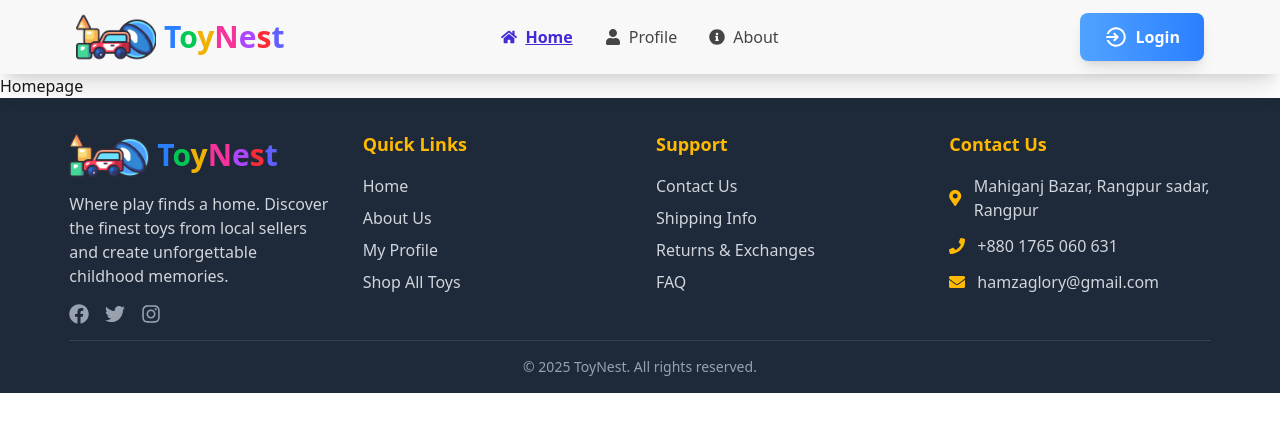
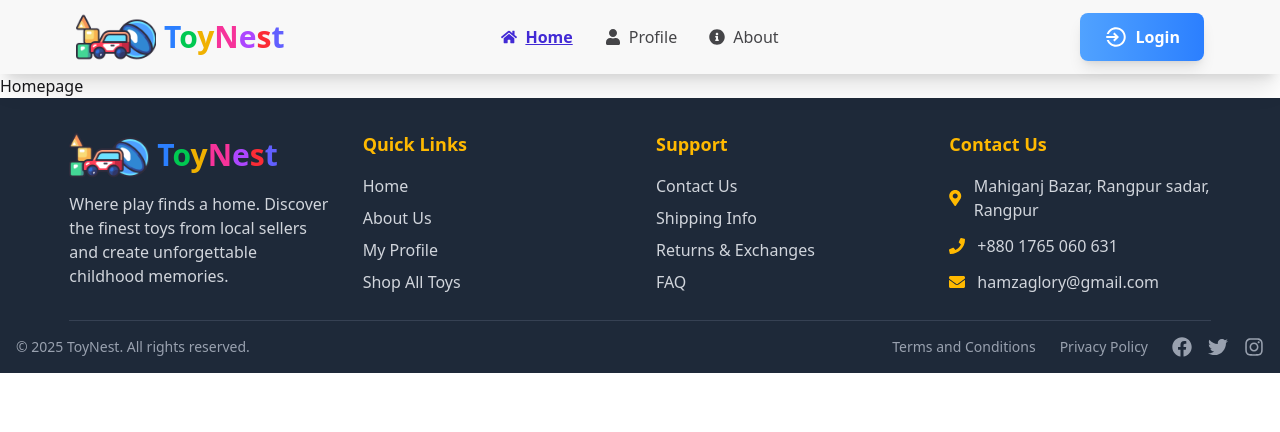
Before and after one commit to hadialhamza/toy-nest, a React (Vite) app: page / in a window 1280 px wide. Shown: the top 432 px of the page. Built offline with nearby package versions, Linux system fonts and the light colour scheme; no server answers.

Commit message:
fix the footer social links

```diff
--- a/src/Components/Footer/Footer.jsx
+++ b/src/Components/Footer/Footer.jsx
@@ -21,33 +21,11 @@ const Footer = () => {
                 <Logo />
               </Link>
             </div>
-
             <p className="text-gray-300 mb-4">
               Where play finds a home. Discover the finest toys from local
               sellers and create unforgettable childhood memories.
             </p>
-            <div className="flex space-x-4">
-              <a
-                href="https://www.facebook.com/hadialhamza"
-                className="text-gray-400 hover:text-blue-400 transition-colors"
-              >
-                <FaFacebook size={20} />
-              </a>
-              <a
-                href="https://x.com/"
-                className="text-gray-400 hover:text-blue-400 transition-colors"
-              >
-                <FaTwitter size={20} />
-              </a>
-              <a
-                href="https://www.instagram.com/"
-                className="text-gray-400 hover:text-pink-400 transition-colors"
-              >
-                <FaInstagram size={20} />
-              </a>
-            </div>
           </div>
-
           <div>
             <h4 className="text-lg font-semibold mb-4 text-amber-400">
               Quick Links
@@ -87,7 +65,6 @@ const Footer = () => {
               </li>
             </ul>
           </div>
-
           <div>
             <h4 className="text-lg font-semibold mb-4 text-amber-400">
               Support
@@ -152,12 +129,48 @@ const Footer = () => {
         </div>
         <div className="mt-4 border-t border-gray-700"></div>
       </div>
-
       <div className="bg-gray-800 py-4">
-        <div className="w-11/12 mx-auto px-4">
-          <div className="flex flex-col md:flex-row justify-center items-center">
+        <div className="container mx-auto px-4">
+          <div className="flex flex-col md:flex-row justify-between items-center">
             <div className="text-gray-400 text-sm mb-2 md:mb-0">
-              © 2025 ToyNest. All rights reserved.
+              © {new Date().getFullYear()} ToyNest. All rights reserved.
+            </div>
+            <div className="flex flex-wrap justify-center gap-4 md:gap-6 text-sm">
+              <a
+                href="#"
+                className="text-gray-400 hover:text-white transition-colors"
+              >
+                Terms and Conditions
+              </a>
+              <a
+                href="#"
+                className="text-gray-400 hover:text-white transition-colors"
+              >
+                Privacy Policy
+              </a>
+              <div className="flex space-x-4">
+                <a
+                  target="_blank"
+                  href="https://www.facebook.com/hadialhamza"
+                  className="text-gray-400 hover:text-blue-400 transition-colors"
+                >
+                  <FaFacebook size={20} />
+                </a>
+                <a
+                  target="_blank"
+                  href="https://x.com/"
+                  className="text-gray-400 hover:text-blue-400 transition-colors"
+                >
+                  <FaTwitter size={20} />
+                </a>
+                <a
+                  target="_blank"
+                  href="https://www.instagram.com/"
+                  className="text-gray-400 hover:text-pink-400 transition-colors"
+                >
+                  <FaInstagram size={20} />
+                </a>
+              </div>
             </div>
           </div>
         </div>
```
